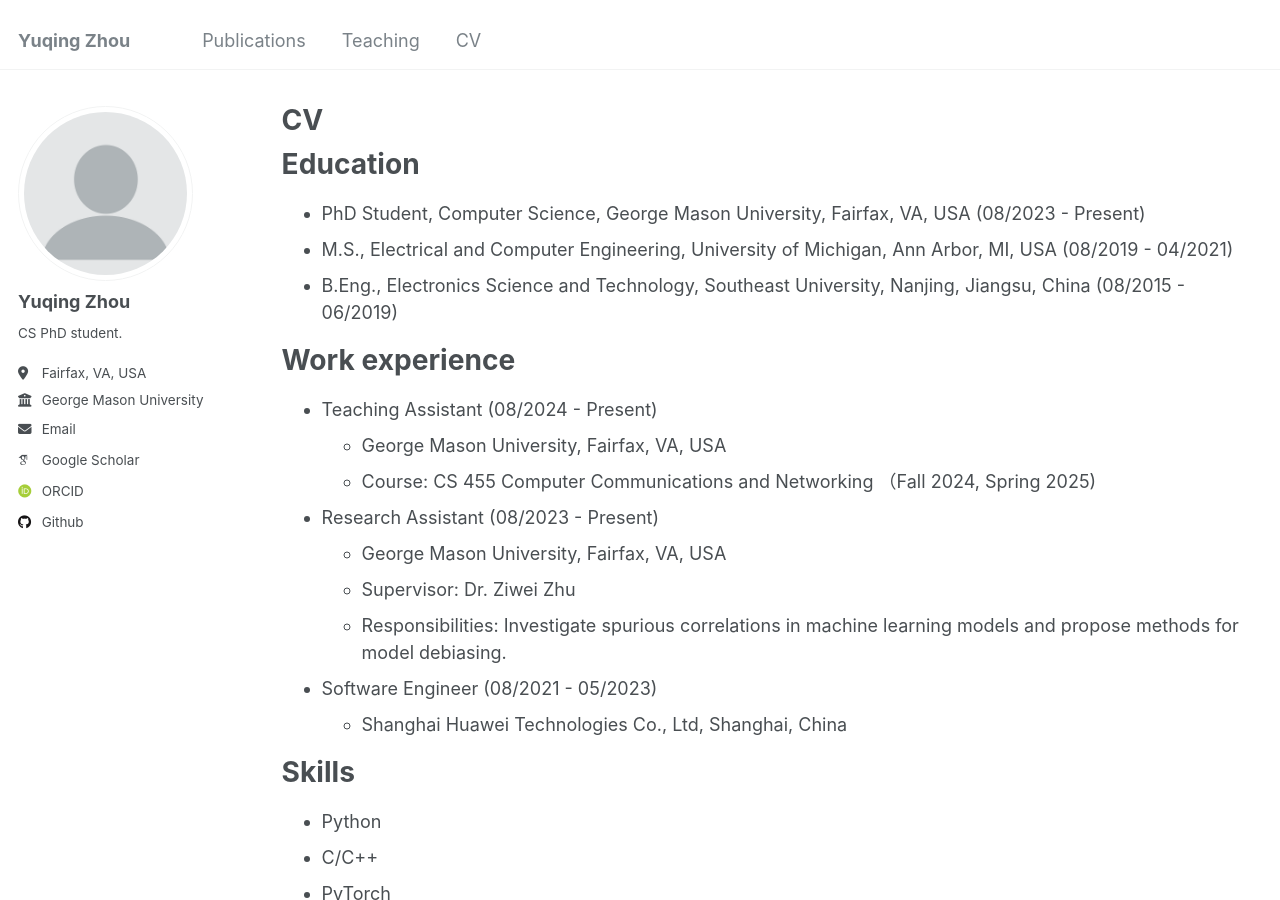
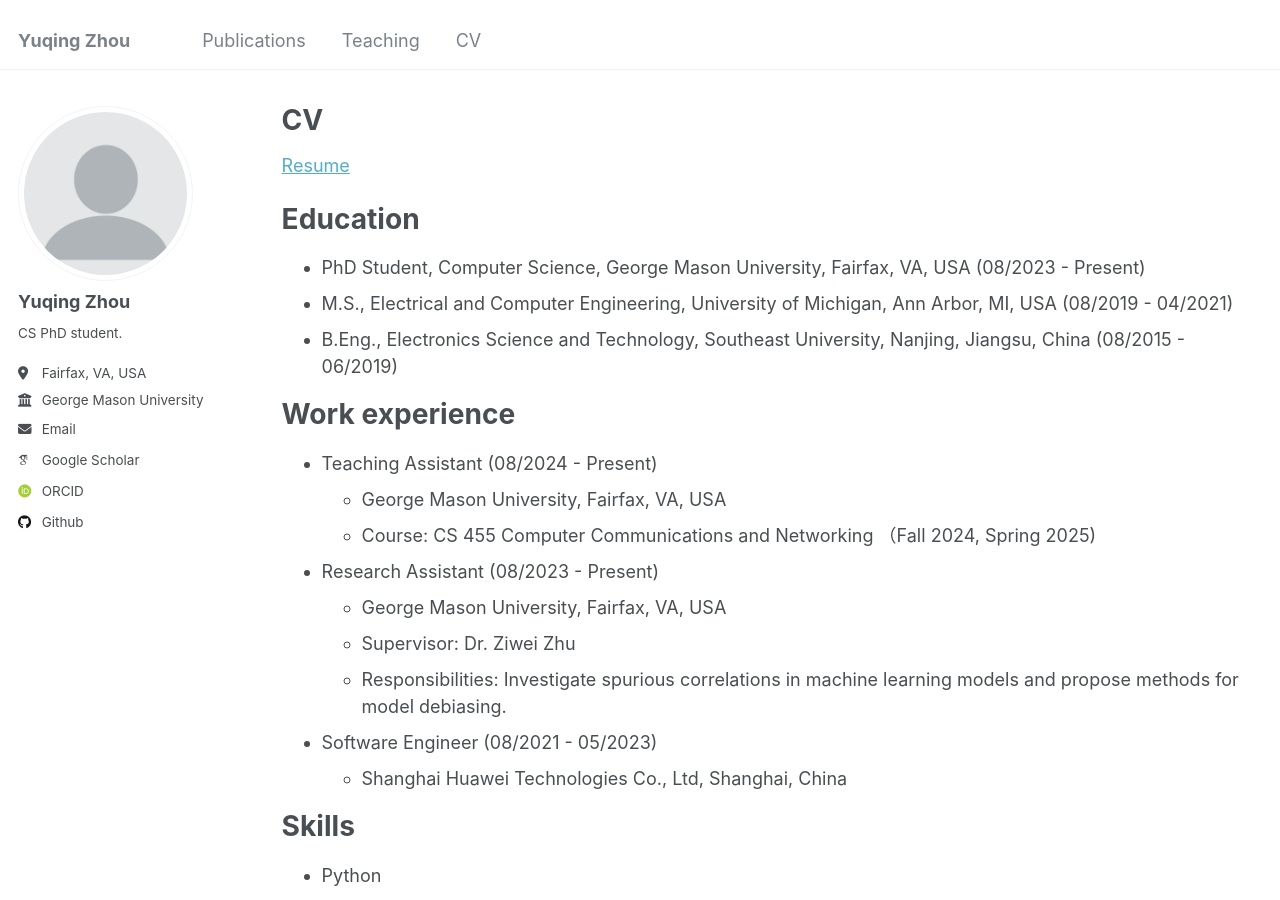
Before and after one commit to yuqing-zhou/yuqing-zhou.github.io, a Jekyll site: the page built from _pages/cv.md, in a window 1280 px wide and 900 px high. Built offline with Jekyll 4.4.1, drawn with Linux system fonts in a browser that asks for light colours; some web fonts are replaced.

Commit message:
update CV

```diff
--- a/_pages/cv.md
+++ b/_pages/cv.md
@@ -8,6 +8,8 @@ redirect_from:
 ---
 
 {% include base_path %}
+
+[Resume](https://yuqing-zhou.github.io/files/Resume_Yuqing_Zhou.pdf)
 
 Education
 ======
```
